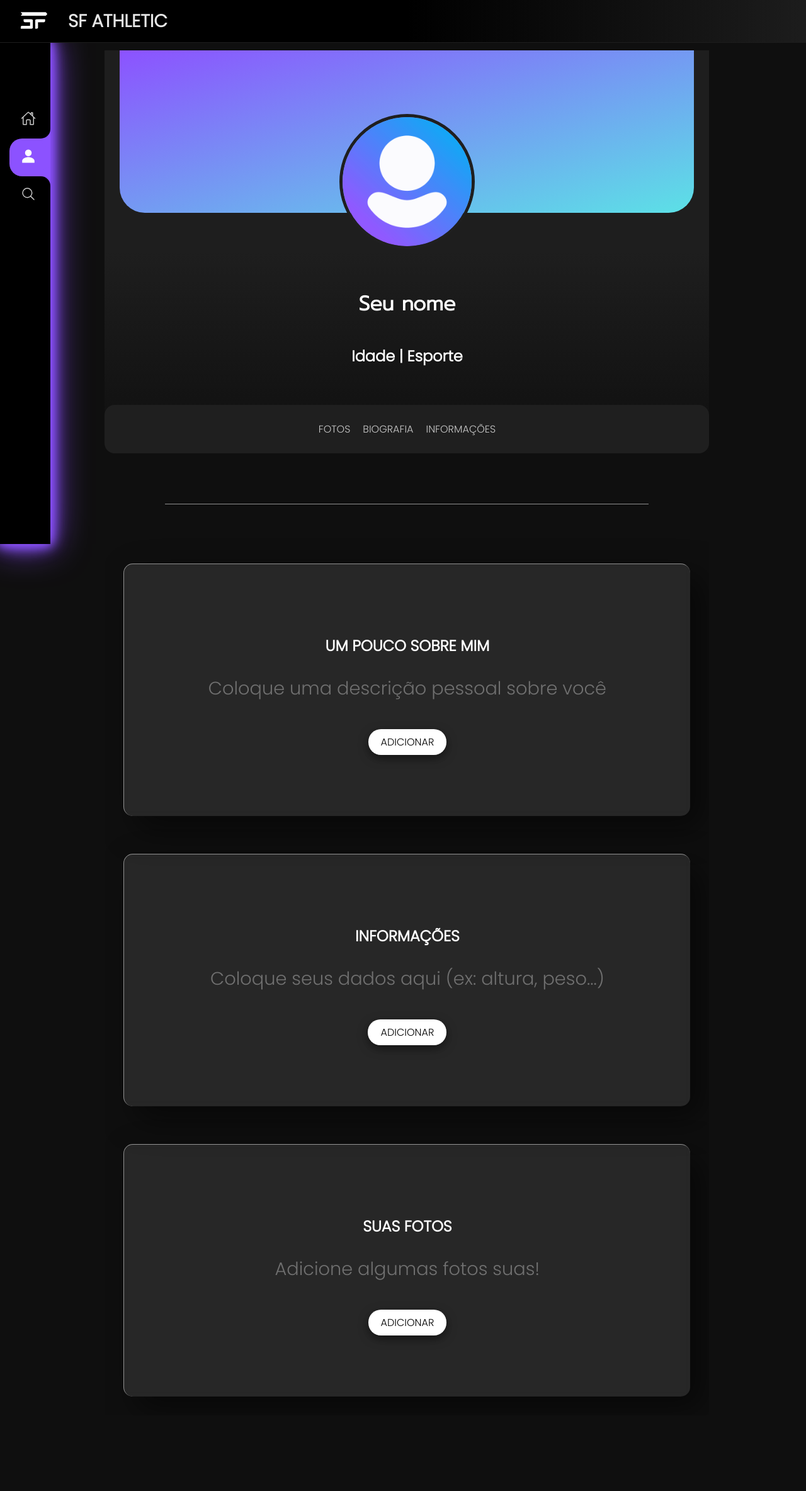
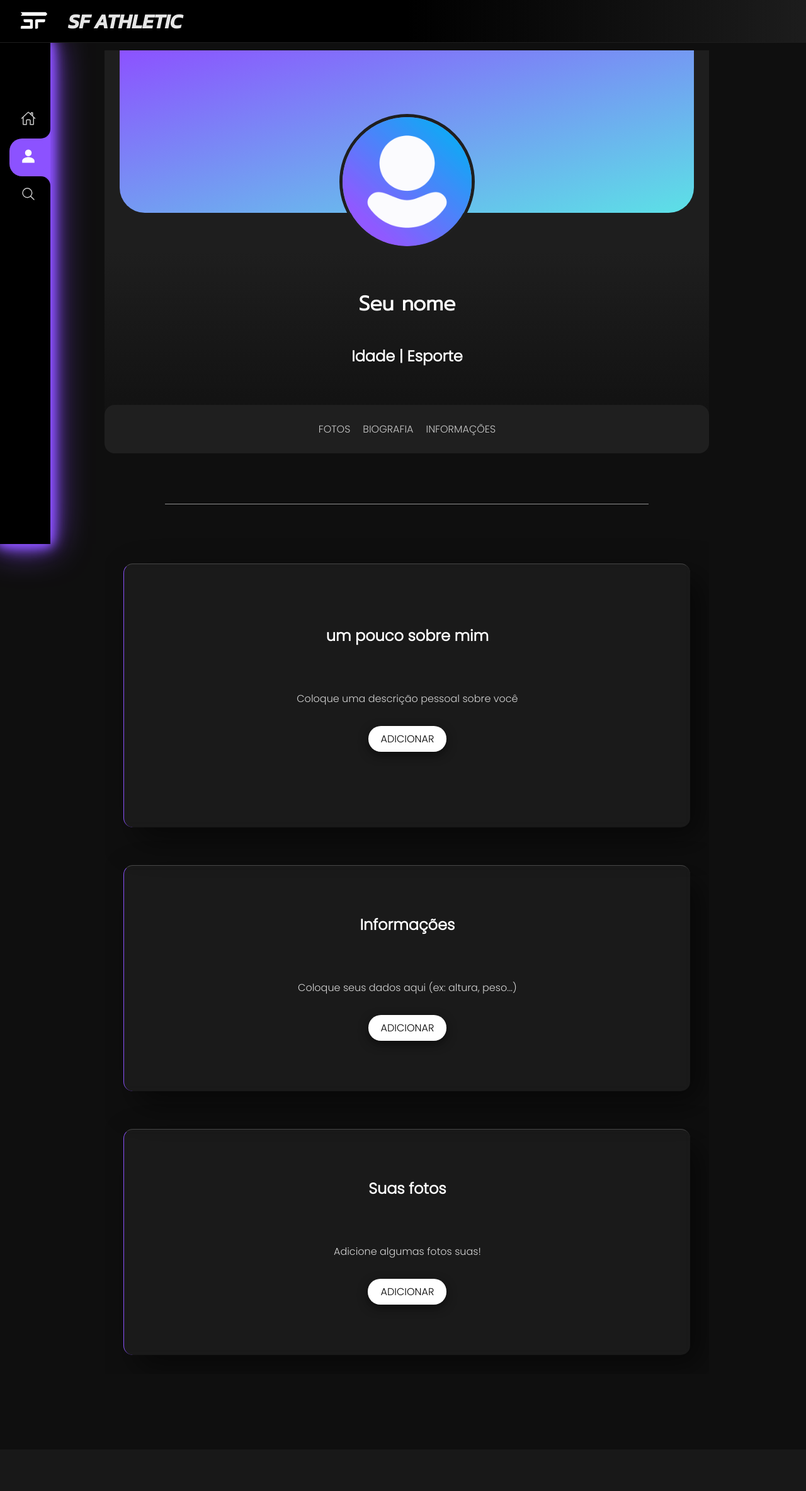
Before and after one commit to MaMachadx/SF-ATHLETIC, a PHP site: page /TelaPerfil.html in a window 1280 px wide. Shown: the whole page at 63% size. After the commit the page ends 2178 px from the top, so only its background shows below. Run offline with PHP 8.4, Linux system fonts and the light colour scheme.

Commit message:
Add files via upload

```diff
--- a/css/EXPLORAR.css
+++ b/css/EXPLORAR.css
@@ -114,7 +114,7 @@ body{
 }
 
 .header > h1{
-    font-size: 3.5vh;
+    font-size: 4vh;
     display: flex;
     color: #8c52ff00;
     text-transform: uppercase;
--- a/css/HOME.css
+++ b/css/HOME.css
@@ -107,7 +107,7 @@ body{
 }
 
 .header > h1{
-    font-size: 3.5vh;
+    font-size: 4vh;
     display: flex;
     color: #8c52ff00;
     text-transform: uppercase;
--- a/css/INI.css
+++ b/css/INI.css
@@ -343,7 +343,7 @@ body * {
     border-radius: 6px;
     padding: 7px 10px;
     background: rgb(44, 44, 44);
-    color: #5ce1e644;
+    color: #5ce1e6d2;
     font-size: 15px;
     /*box-shadow: 0px 10px 40px rgba(0, 0, 0, 0.473);*/
     outline: none;
@@ -413,7 +413,7 @@ body * {
 .ctd{
     background-color: #151622;
     width: 100vw;
-    height: 95vh;
+    height: 110vh;
     display: flex;
     justify-content: center;
 }
@@ -421,7 +421,7 @@ body * {
 .bloco{
     width: 25vw;
     height: 80vh;
-    padding-top: 5vh;
+    padding-top: 15vh;
     padding-left: 1vh;
     padding-right: 1vh;
     border-radius: 20px;
--- a/css/PERFIL.css
+++ b/css/PERFIL.css
@@ -6,6 +6,9 @@
 
 /*Prompt*/
 @import url('https://fonts.googleapis.com/css2?family=Prompt:wght@300&display=swap');
+
+/*Kanit*/
+@import url('https://fonts.googleapis.com/css2?family=Kanit:ital,wght@1,500&display=swap');
 
 body{
   background-color: #0f0f0f;
@@ -31,6 +34,7 @@ body{
 }*/
 
 .header{
+  font-family: 'Kanit', sans-serif;
   background-image: linear-gradient(to right, #000000, #000000, #1d1d1d);
   width: 98.9vw;
   height: 4vw;
@@ -118,7 +122,7 @@ font-weight: 700;
 }
 
 .header > h1{
-  font-size: 3.5vh;
+  font-size: 4vh;
   display: flex;
   color: #8c52ff00;
   text-transform: uppercase;
@@ -397,17 +401,18 @@ margin-bottom: 5vh;
 .cx .card{
   position: relative;
   width: 100%;
-  height: 400px;
+  padding-top: 40px;
+  padding-bottom: 60px;
   margin: 30px;
   box-shadow: 20px 20px 50px rgba(0, 0, 0, 0.5);
   border-radius: 15px;
-  background: rgba(255, 255, 255, 0.1);
+  background: rgba(255, 255, 255, 0.048);
   overflow: hidden;
   display: flex;
   align-items: center;
   justify-content: center;
-  border-top: 1px solid rgba(255, 255, 255, 0.5);
-  border-left: 1px solid rgba(255, 255, 255, 0.5);
+  border-top: 1px solid rgba(255, 255, 255, 0.2);
+  border-left: 1px solid #8C52FF;
   backdrop-filter: blur(5px);
 }
 
@@ -415,6 +420,19 @@ margin-bottom: 5vh;
   padding: 20px;
   text-align: center;
   transition: 0.5s;
+}
+
+#bio{
+  padding: 40px 70px;
+  padding-bottom: 60px;
+}
+
+#info{
+  width: 50%;
+}
+
+#redes{
+  width: 50%
 }
 
 .cx .card .content h2{
@@ -427,15 +445,14 @@ margin-bottom: 5vh;
 }
 
 .cx .card .content h1{
-  text-transform: uppercase;
   font-size: 1.8em;
   color: rgb(255, 255, 255);
   z-index: 1;
 }
 
 .cx .card .content p{
-  font-size: 1.8em;
-  color: rgb(112, 112, 112);
+  font-size: 1em;
+  color: rgb(212, 212, 212);
   font-weight: 300;
 }
 
@@ -456,6 +473,7 @@ margin-bottom: 5vh;
 #title{
   text-align: center;
   font-size: 1.5em;
+  margin-bottom: 70px;
 }
 
 .txtBox{
@@ -465,8 +483,7 @@ margin-bottom: 5vh;
 }
 
 .ftBox{
-  width: 30vw;
-  height: 30vh;
+  height: 45vh;
   background-color: #8C52FF;
   border-radius: 2vw;
   margin-left: 3vw;
@@ -474,3 +491,16 @@ margin-bottom: 5vh;
   display: flex;
   flex-direction: column;
 }
+
+.ftBox img{
+  height: 100%;
+  width: auto;
+  border-radius: 10%;
+  transition: .3s;
+  border-top: 1px solid rgba(255, 255, 255, 0.5);
+  box-shadow: 0 5px 15px rgba(0, 0, 0, 0.5);
+}
+
+.ftBox img:hover{
+  height: 48vh;
+}
```
Also changed, not shown: css/USUARIO.css (+33 -10 lines).
